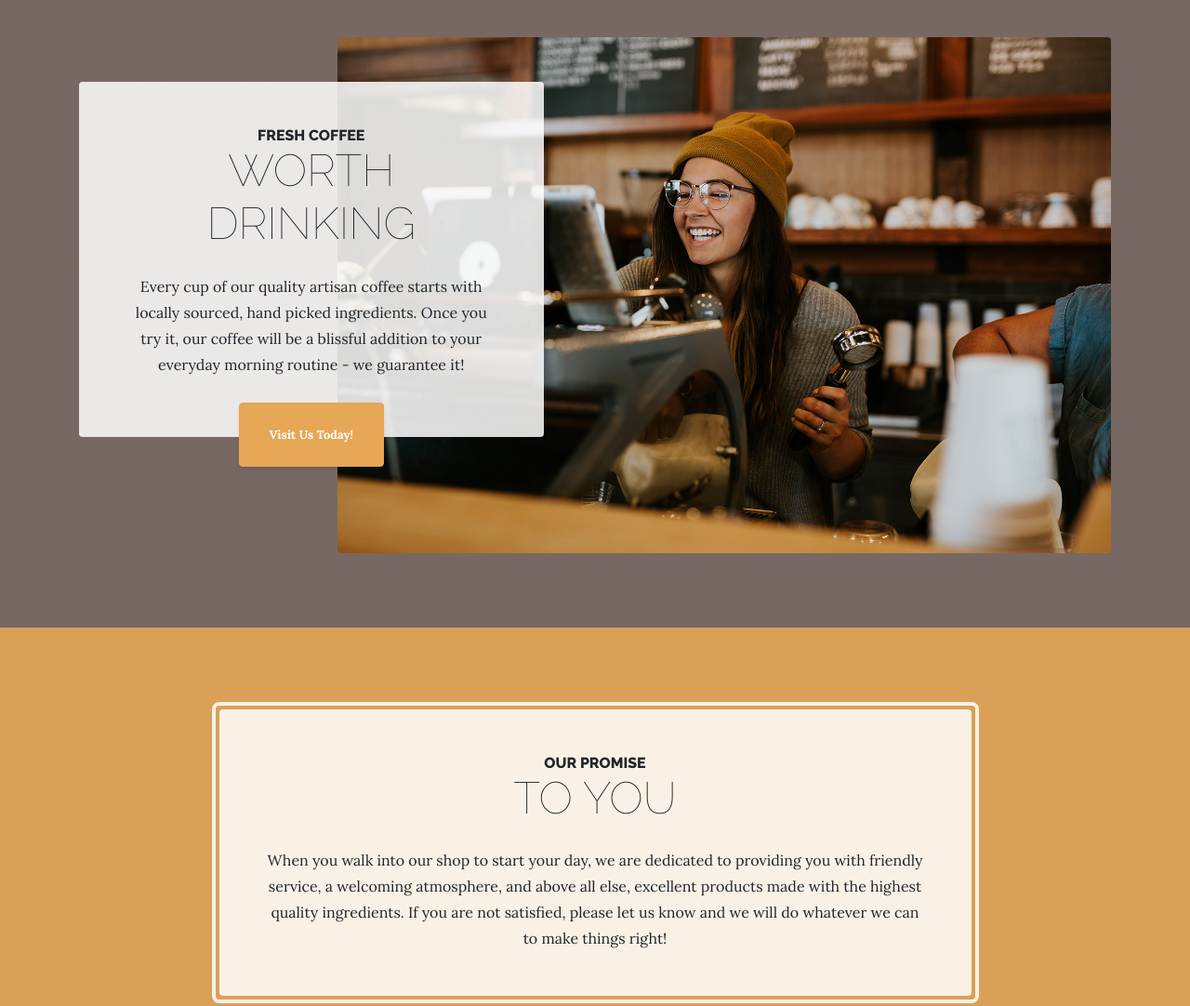
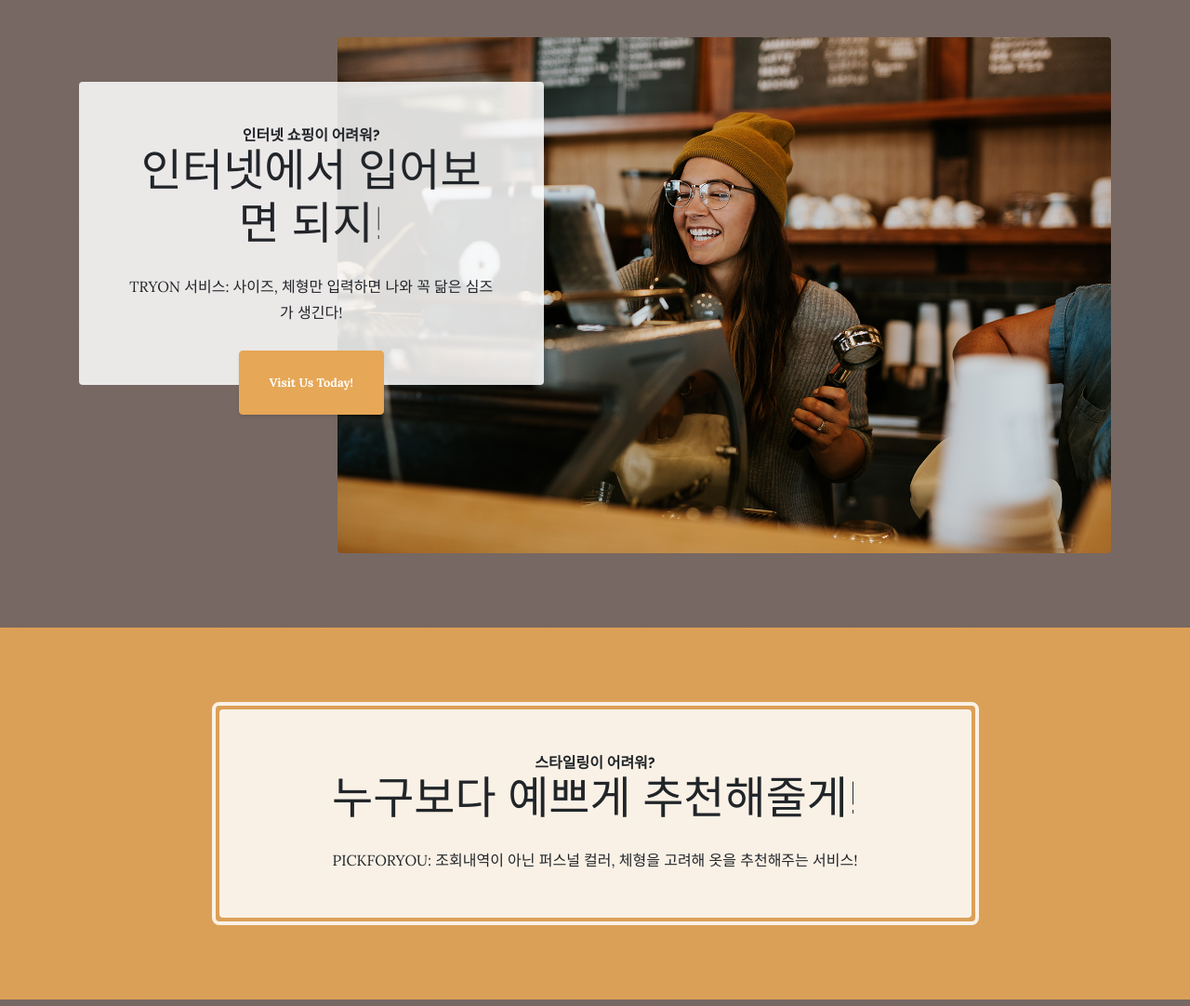
Before and after one commit to kimjy3402/PERSON-AL, a website: page index.html in a window 1280 px wide. Shown: the part 400-1482 px from the top of the page at 93% size. Drawn offline with Linux system fonts and the light colour scheme.

Commit message:
Update index.html

```diff
--- a/index.html
+++ b/index.html
@@ -63,10 +63,10 @@
         <img class="intro-img img-fluid mb-3 mb-lg-0 rounded" src="img/intro.jpg" alt="">
         <div class="intro-text left-0 text-center bg-faded p-5 rounded">
           <h2 class="section-heading mb-4">
-            <span class="section-heading-upper">Fresh Coffee</span>
-            <span class="section-heading-lower">Worth Drinking</span>
+            <span class="section-heading-upper">인터넷 쇼핑이 어려워?</span>
+            <span class="section-heading-lower">인터넷에서 입어보면 되지!</span>
           </h2>
-          <p class="mb-3">Every cup of our quality artisan coffee starts with locally sourced, hand picked ingredients. Once you try it, our coffee will be a blissful addition to your everyday morning routine - we guarantee it!
+          <p class="mb-3">TRYON 서비스: 사이즈, 체형만 입력하면 나와 꼭 닮은 심즈가 생긴다!
           </p>
           <div class="intro-button mx-auto">
             <a class="btn btn-primary btn-xl" href="#">Visit Us Today!</a>
@@ -82,10 +82,10 @@
         <div class="col-xl-9 mx-auto">
           <div class="cta-inner text-center rounded">
             <h2 class="section-heading mb-4">
-              <span class="section-heading-upper">Our Promise</span>
-              <span class="section-heading-lower">To You</span>
+              <span class="section-heading-upper">스타일링이 어려워?</span>
+              <span class="section-heading-lower">누구보다 예쁘게 추천해줄게! </span>
             </h2>
-            <p class="mb-0">When you walk into our shop to start your day, we are dedicated to providing you with friendly service, a welcoming atmosphere, and above all else, excellent products made with the highest quality ingredients. If you are not satisfied, please let us know and we will do whatever we can to make things right!</p>
+            <p class="mb-0">PICKFORYOU: 조회내역이 아닌 퍼스널 컬러, 체형을 고려해 옷을 추천해주는 서비스!</p>
           </div>
         </div>
       </div>
```
